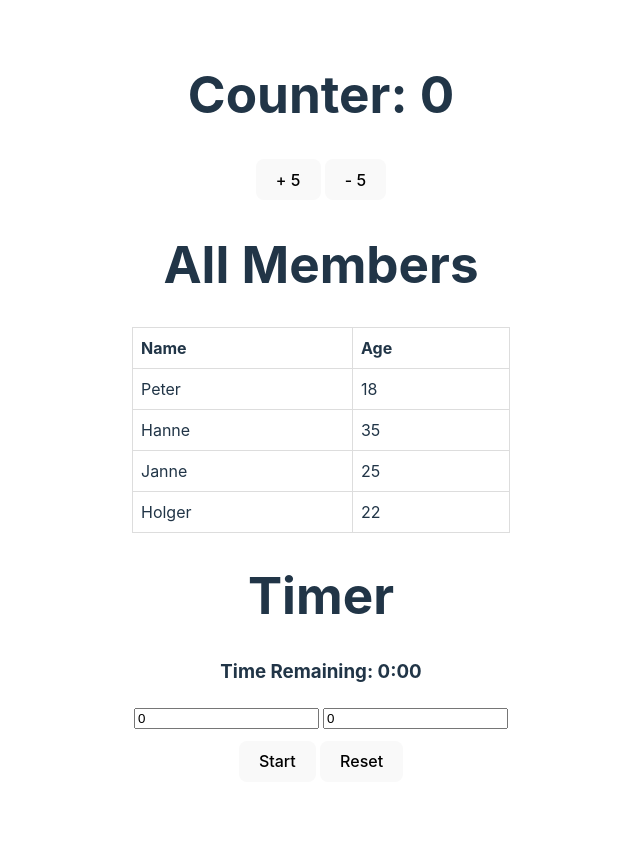
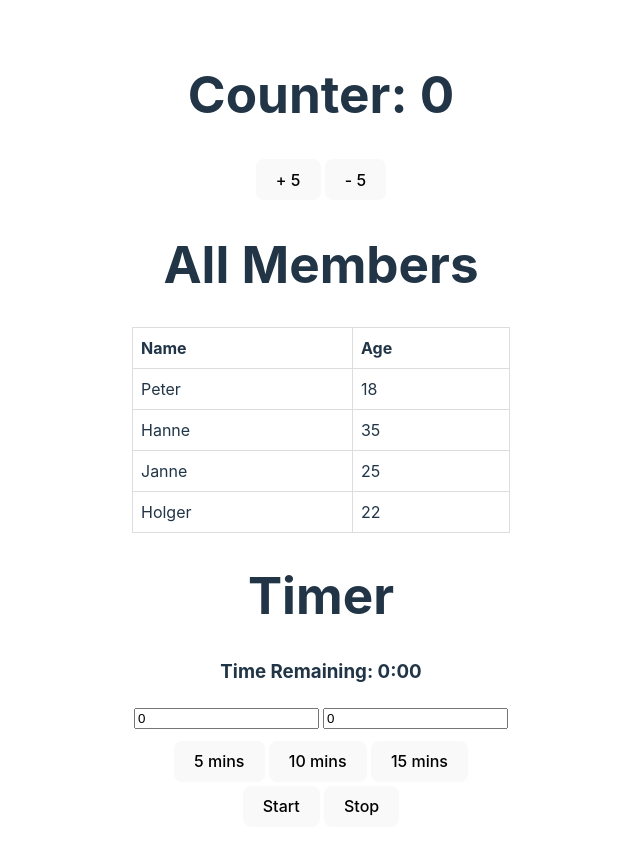
Before and after one commit to cph-oo221/Dat3-Counter, a React (Vite) app: page / in a window 1280 px wide. Shown: the top 854 px of the page, without its empty margins (319-959 px from the left). Before the commit the page ends 816 px from the top, so only its background shows below. Built offline with nearby package versions, Linux system fonts and the light colour scheme.

Commit message:
Update Timer.jsx

```diff
--- a/src/Timer.jsx
+++ b/src/Timer.jsx
@@ -5,8 +5,24 @@ function Timer() {
   const [seconds, setSeconds] = useState(0);
   const [minutes, setMinutes] = useState(0);
   const [timerOn, setTimerOn] = useState(false);
+  const [pausedTime, setPausedTime] = useState(0);
+
+  let pauseText = timerOn ? "Pause" : "Start";
 
   function startTimer() {
+    if (timerOn) {
+      setPausedTime(time);
+      setTimerOn(false);
+      return;
+    }
+
+    if (pausedTime > 0) {
+      setTime(pausedTime);
+      setPausedTime(0);
+      setTimerOn(true);
+      return;
+    }
+
     setTimerOn(true);
     setTime(minutes * 60 + seconds);
   }
@@ -16,6 +32,15 @@ function Timer() {
     setTime(0);
     setSeconds(0);
     setMinutes(0);
+    setPausedTime(0);
+  }
+
+  function setPresetTime(presetMinutes) {
+    resetTimer();
+    setMinutes(presetMinutes);
+    setSeconds(0);
+    setTime(presetMinutes * 60);
+    setTimerOn(true);
   }
 
   function formatTime(time) {
@@ -65,8 +90,14 @@ function Timer() {
       </div>
 
       <div>
-        <button onClick={startTimer}>Start</button>
-        <button onClick={resetTimer}>Reset</button>
+        <button onClick={() => setPresetTime(5)}>5 mins</button>
+        <button onClick={() => setPresetTime(10)}>10 mins</button>
+        <button onClick={() => setPresetTime(15)}>15 mins</button>
+      </div>
+
+      <div>
+        <button onClick={startTimer}>{pauseText}</button>
+        <button onClick={resetTimer}>Stop</button>
       </div>
     </div>
   );
```
